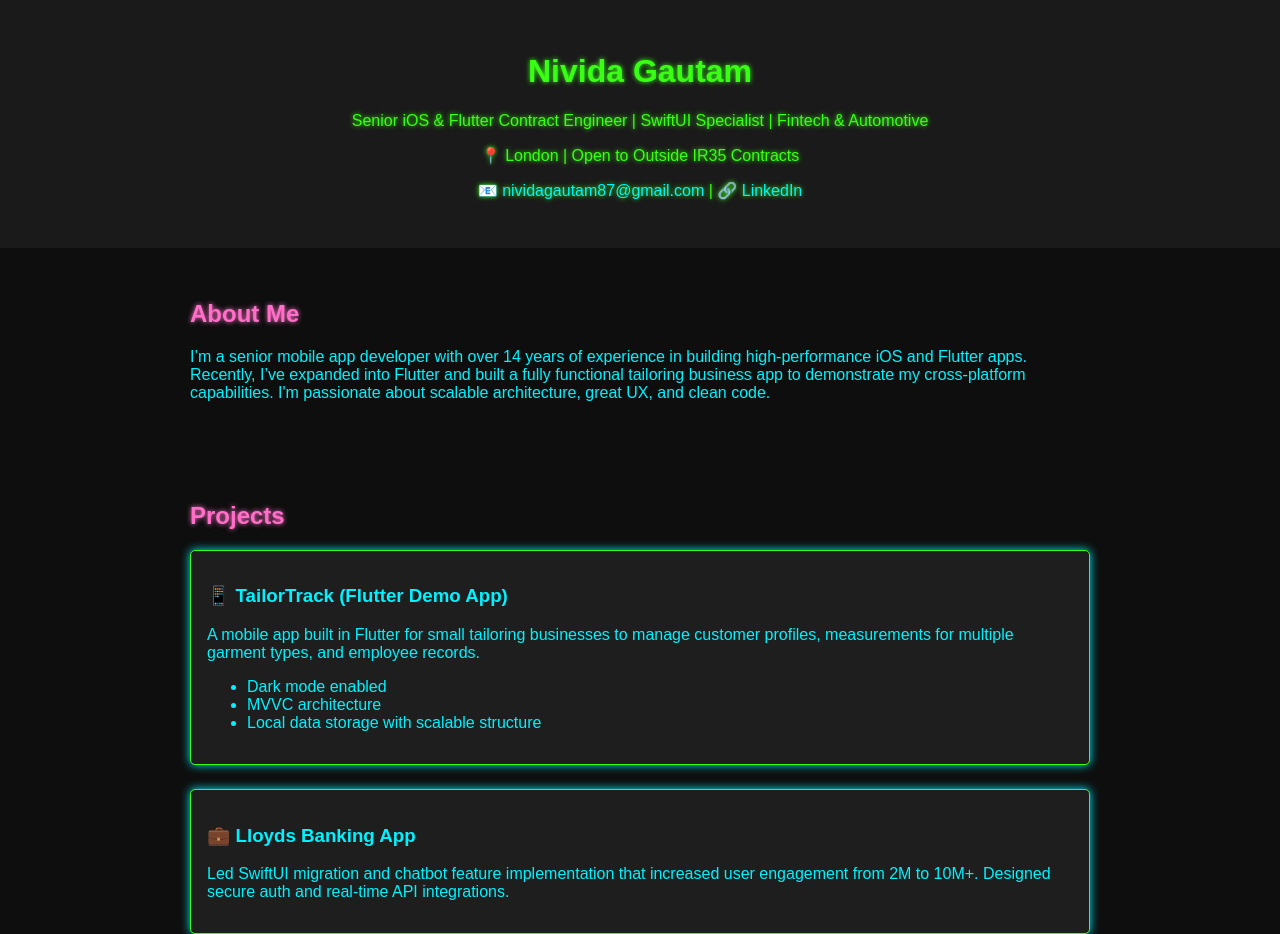
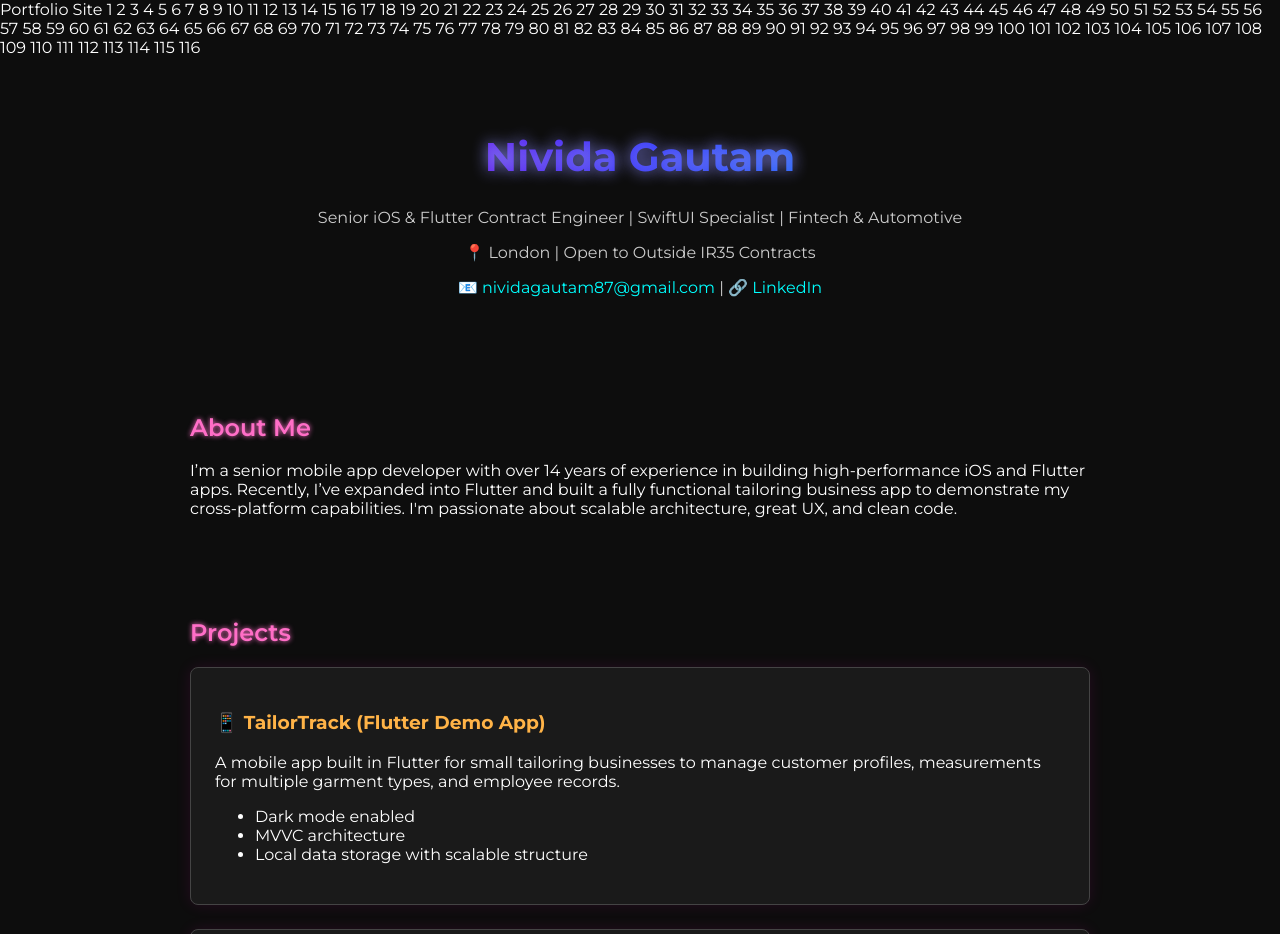
Before and after one commit to NividaG/Nivida-Portfolio, a plain HTML site: page index.html in a window 1280 px wide. Shown: the top 934 px of the page. Drawn offline with Linux system fonts and the light colour scheme.

Commit message:
Update index.html

```diff
--- a/index.html
+++ b/index.html
@@ -1,23 +1,153 @@
+Portfolio Site
+1
+2
+3
+4
+5
+6
+7
+8
+9
+10
+11
+12
+13
+14
+15
+16
+17
+18
+19
+20
+21
+22
+23
+24
+25
+26
+27
+28
+29
+30
+31
+32
+33
+34
+35
+36
+37
+38
+39
+40
+41
+42
+43
+44
+45
+46
+47
+48
+49
+50
+51
+52
+53
+54
+55
+56
+57
+58
+59
+60
+61
+62
+63
+64
+65
+66
+67
+68
+69
+70
+71
+72
+73
+74
+75
+76
+77
+78
+79
+80
+81
+82
+83
+84
+85
+86
+87
+88
+89
+90
+91
+92
+93
+94
+95
+96
+97
+98
+99
+100
+101
+102
+103
+104
+105
+106
+107
+108
+109
+110
+111
+112
+113
+114
+115
+116
 <!DOCTYPE html>
 <html lang="en">
 <head>
   <meta charset="UTF-8" />
   <meta name="viewport" content="width=device-width, initial-scale=1.0" />
   <title>Nivida Gautam | Mobile App Engineer</title>
+  <link href="https://fonts.googleapis.com/css2?family=Montserrat:wght@400;600;700&display=swap" rel="stylesheet">
   <style>
     body {
-      font-family: Arial, sans-serif;
-      background-color: #0e0e0e;
-      color: #00f2ff;
+      font-family: 'Montserrat', sans-serif;
+      background-color: #0d0d0d;
+      color: #ffffff;
       margin: 0;
       padding: 0;
     }
     header {
-      background-color: #1a1a1a;
-      color: #39ff14;
-      padding: 2rem;
+      background-color: #0d0d0d;
+      padding: 3rem 2rem;
       text-align: center;
-      text-shadow: 0 0 5px #39ff14;
+    }
+    header h1 {
+      font-size: 2.5rem;
+      background: linear-gradient(90deg, #ff00cc, #3333ff, #00ffff);
+      -webkit-background-clip: text;
+      -webkit-text-fill-color: transparent;
+      animation: glow 2s ease-in-out infinite alternate;
+    }
+    @keyframes glow {
+      from { text-shadow: 0 0 10px #ff00cc; }
+      to { text-shadow: 0 0 20px #00ffff; }
+    }
+    header p {
+      color: #cccccc;
     }
     section {
       padding: 2rem;
@@ -27,27 +157,31 @@
     h2 {
       color: #ff6ec7;
       text-shadow: 0 0 5px #ff6ec7;
+      font-weight: 600;
     }
     .project {
-      background: #1e1e1e;
-      border: 1px solid #39ff14;
-      padding: 1rem;
+      background: #1a1a1a;
+      border: 1px solid #444;
+      padding: 1.5rem;
       margin-bottom: 1.5rem;
-      border-radius: 5px;
-      box-shadow: 0 0 10px #00f2ff;
+      border-radius: 8px;
+      box-shadow: 0 0 15px rgba(255, 0, 200, 0.1);
+    }
+    .project h3 {
+      color: #ffb347;
+    }
+    a {
+      color: #00ffff;
+      text-decoration: none;
+    }
+    a:hover {
+      text-decoration: underline;
     }
     footer {
       text-align: center;
       padding: 2rem;
-      background-color: #1a1a1a;
-      color: #999;
-    }
-    a {
-      color: #00f2ff;
-      text-decoration: none;
-    }
-    a:hover {
-      text-decoration: underline;
+      background-color: #111;
+      color: #666;
     }
   </style>
 </head>
```
